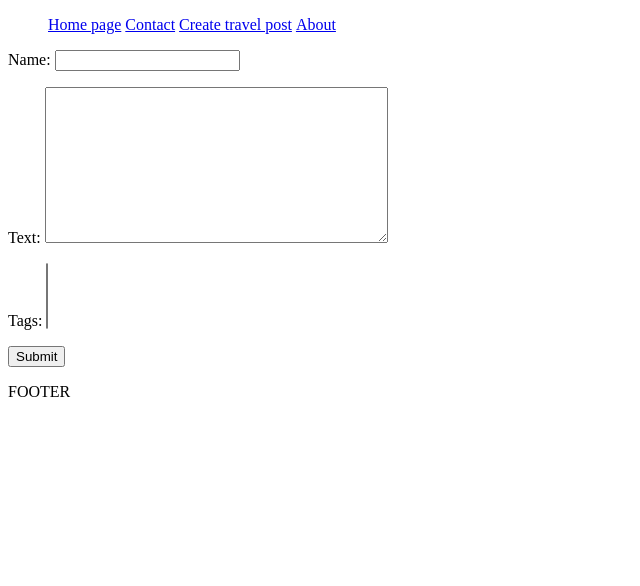
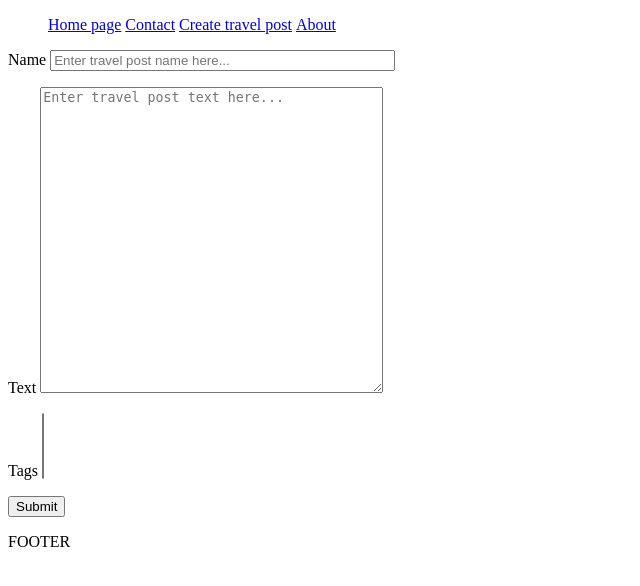
Before and after one commit to tomekferster/TravelBlog, a Django app: page /create-travel-post/ in a window 1280 px wide. Shown: the top 586 px of the page, without its empty margins (0-640 px from the left). Run offline with Django 4.2, Linux system fonts and the light colour scheme; data that the repository does not hold is empty.

Commit message:
added update and create post forms

```diff
--- a/base/forms.py
+++ b/base/forms.py
@@ -2,6 +2,18 @@ from django import forms
 from .models import TravelPost
 
 class TravelPostForm(forms.ModelForm):
+    name = forms.CharField(widget=forms.TextInput(attrs={"size": 40, "placeholder": "Enter travel post name here..."}))
+    text = forms.CharField(widget=forms.Textarea(attrs={"rows": 20, "placeholder": "Enter travel post text here..."}))
     class Meta:
         model = TravelPost
         fields = ['name', 'text', 'tags']
+        # widgets = {
+        #     "name": forms.TextInput(attrs={"size": 40, "placeholder": "Enter travel post name here..."}),
+        #     "text": forms.Textarea(attrs={"rows": 20, "placeholder": "Enter travel post text here..."}),
+        #     }
+
+    # can clean data like below https://docs.djangoproject.com/en/4.2/ref/forms/validation/
+    # def clean_recipients(self):
+    #     data = self.cleaned_data["recipients"]
+    #     if "fred@example.com" not in data:
+    #         raise ValidationError("You have forgotten about Fred!")
--- a/base/templates/base/travel_post.html
+++ b/base/templates/base/travel_post.html
@@ -10,6 +10,8 @@
         <li>{{ tag.name }}</li>
     {% endfor %}
 </ul>
+
+<h4>Click <a href="{% url 'update-travel-post' travel_post.id %}">here</a> to update that post</h4>
 <br>
 <h2>Comment section:</h2>
 <h4>{{ comments_num }} comments</h4>
--- a/base/templates/base/travel_post_form.html
+++ b/base/templates/base/travel_post_form.html
@@ -4,7 +4,12 @@
 
     <form action="", method="POST">
         {% csrf_token %}
-        {{ form.as_p }}
+        <!-- {{ form.as_p }} -->
+        {% for field in form %}
+            {{ field.label }}
+            {{ field }}
+            <p></p>
+        {% endfor %}
         <input type="submit" value="Submit">
     </form>
 {% endblock content %}
--- a/base/urls.py
+++ b/base/urls.py
@@ -5,5 +5,6 @@ urlpatterns = [
     path('', views.home, name='home'),
     path('travel-post/<str:pk>/', views.travel_post, name='travel-post'),
     path('create-travel-post/', views.create_travel_post, name='create-travel-post'),
+    path('update-travel-post/<str:pk>/', views.update_travel_post, name='update-travel-post'),
     path('contact/', views.contact, name='contact'),
 ]
--- a/base/views.py
+++ b/base/views.py
@@ -1,4 +1,4 @@
-from django.shortcuts import render, get_object_or_404
+from django.shortcuts import render, get_object_or_404, redirect
 from .models import TravelPost
 from .forms import TravelPostForm
 # Create your views here.
@@ -31,9 +31,24 @@ def travel_post(request, pk):
 
 def create_travel_post(request):
     form = TravelPostForm(request.POST or None)
-    if form.is_valid():
-        form.save()
+    if request.method == 'POST':
+        if form.is_valid():
+            form.save()
+            return redirect('home')
+    context = {
+        'form': form,
+    }
+    return render(request, 'base/travel_post_form.html', context)
 
+
+def update_travel_post(request, pk):
+    obj = get_object_or_404(TravelPost, pk=pk)
+    form = TravelPostForm(instance=obj)
+    if request.method == 'POST':
+        form = TravelPostForm(request.POST, instance=obj)
+        if form.is_valid():
+            form.save()
+            return redirect('home')
     context = {
         'form': form,
     }
```
